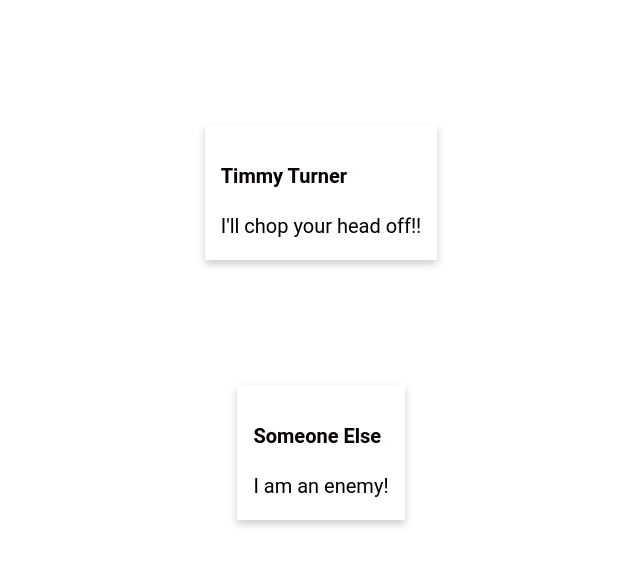
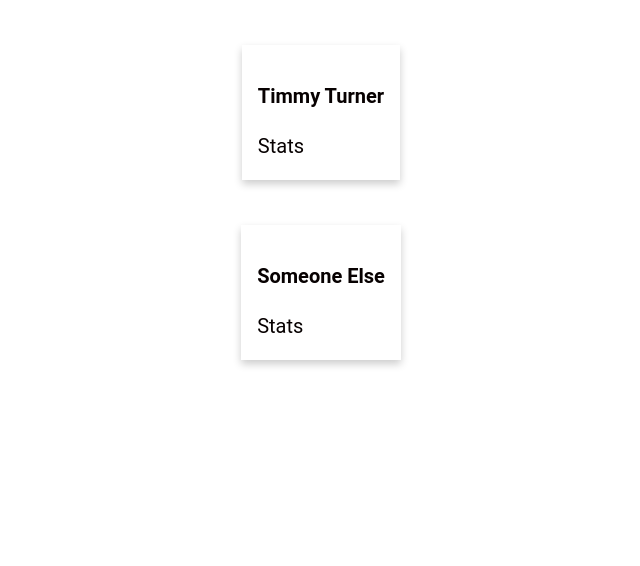
Before and after one commit to fightsite/fightsite1.0, a React (Create React App) app: page / in a window 1280 px wide. Shown: the top 566 px of the page, without its empty margins (319-959 px from the left). Built offline with nearby package versions, Linux system fonts and the light colour scheme.

Commit message:
We can now add any number of cards for the fighters

```diff
--- a/src/components/cards.js
+++ b/src/components/cards.js
@@ -8,13 +8,13 @@ function Cards () {
                 fighterName="Timmy Turner"
                 // image="placeholder"
                 // alt="Picture of fighter"
-                quote="I'll chop your head off!!"
+                quote="Stats"
                 >
             </FighterCards>
 
             <FighterCards
                 fighterName="Someone Else"
-                quote="I am an enemy!"
+                quote="Stats"
                 >
             </FighterCards>
         </div>
--- a/src/index.css
+++ b/src/index.css
@@ -32,7 +32,7 @@ code {
 }
 
 .card-parent-div {
-  margin-top: 125px;
+  margin-top: 45px;
   display: flex;
   flex-wrap: wrap;
   flex-direction: column;
```
